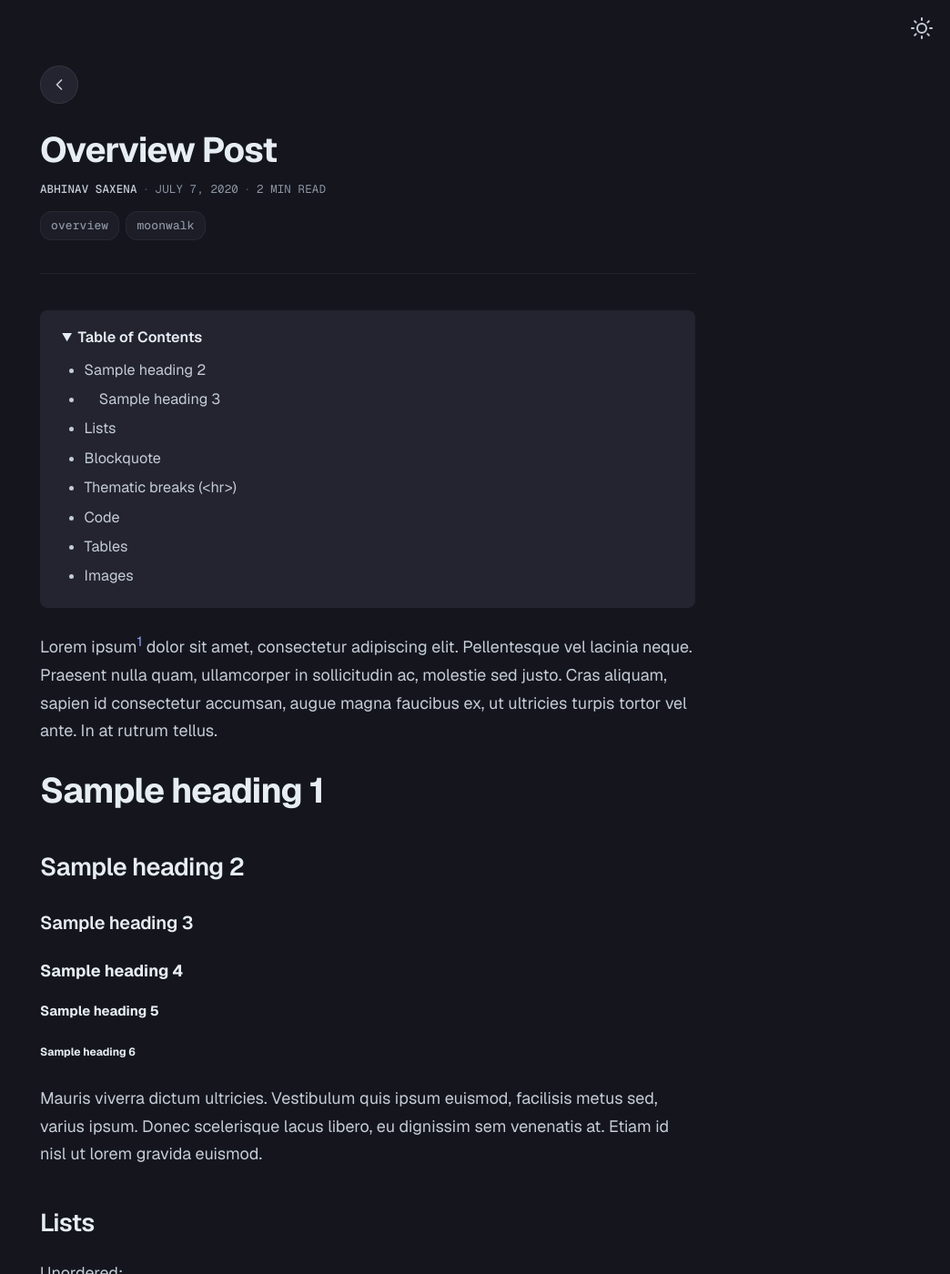
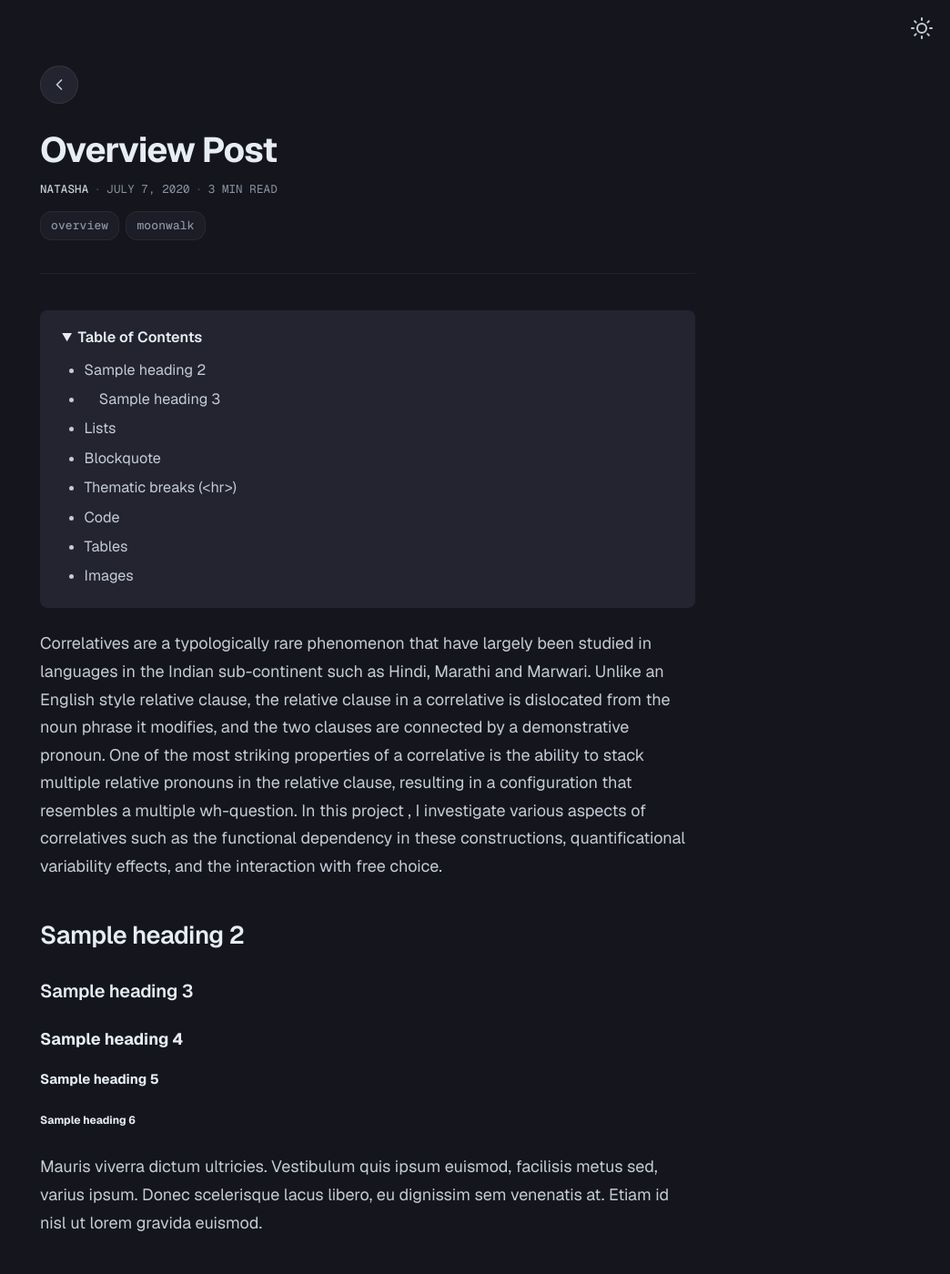
Before and after one commit to nthalluri/natasha-thalluri, a Jekyll site: the page built from _posts/2020-07-07-overview-post.md, in a window 1280 px wide and 1400 px high. Shown: the whole window at 91% size, without its empty margins (236-1280 px from the left). Built offline with Jekyll 4.4.1, drawn with Linux system fonts in a browser that asks for light colours; some of the changed text lies outside the part shown.

Commit message:
Revise post content and author attribution
Updated author name and changed post content to focus on correlatives in language.

```diff
--- a/_posts/2020-07-07-overview-post.md
+++ b/_posts/2020-07-07-overview-post.md
@@ -1,13 +1,14 @@
 ---
 layout: post
-author: Abhinav Saxena
+author: Natasha
 tags: [overview, moonwalk]
 toc: true
 ---
 
-Lorem ipsum[^1] dolor sit amet, consectetur adipiscing elit. Pellentesque vel lacinia neque. Praesent nulla quam, ullamcorper in sollicitudin ac, molestie sed justo. Cras aliquam, sapien id consectetur accumsan, augue magna faucibus ex, ut ultricies turpis tortor vel ante. In at rutrum tellus.
+Correlatives are a typologically rare phenomenon that have largely been studied in languages in the Indian sub-continent such
+as Hindi, Marathi and Marwari. Unlike an English style relative clause, the relative clause in a correlative is dislocated from the
+noun phrase it modifies, and the two clauses are connected by a demonstrative pronoun. One of the most striking properties of a correlative is the ability to stack multiple relative pronouns in the relative clause, resulting in a configuration that resembles a multiple wh-question. In this project , I investigate various aspects of correlatives such as the functional dependency in these constructions, quantificational variability effects, and the interaction with free choice.
 
-# Sample heading 1
 ## Sample heading 2
 ### Sample heading 3
 #### Sample heading 4
```
